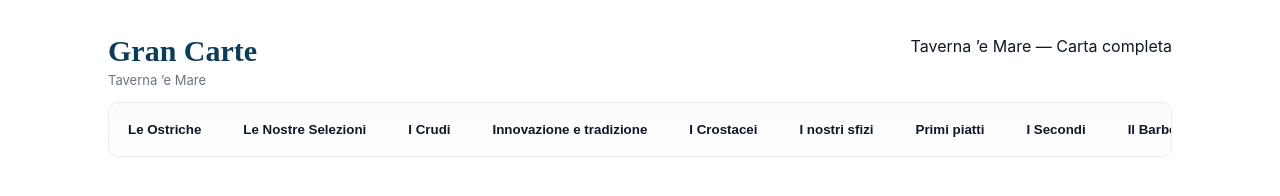
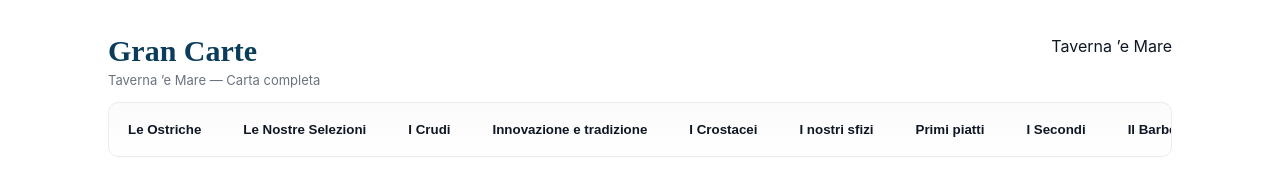
Before and after one commit to palombadaniele17-sys/TAVERN-E-MAR, a plain HTML site: page index.html in a window 1280 px wide. Drawn offline with Linux system fonts and the light colour scheme.

```diff
--- a/index.html
+++ b/index.html
@@ -107,9 +107,9 @@
     <header class="site-header">
       <div class="brand">
         <h1>Gran Carte</h1>
-        <p class="muted">Taverna ’e Mare</p>
+        <p class="muted">Taverna ’e Mare — Carta completa</p>
       </div>
-      <div style="margin-left:auto" class="muted">Taverna ’e Mare — Carta completa</div>
+      <div style="margin-left:auto" class="muted">Taverna ’e Mare</div>
     </header>
 
     <!-- Topbar: categorie visibili solo qui -->
```
